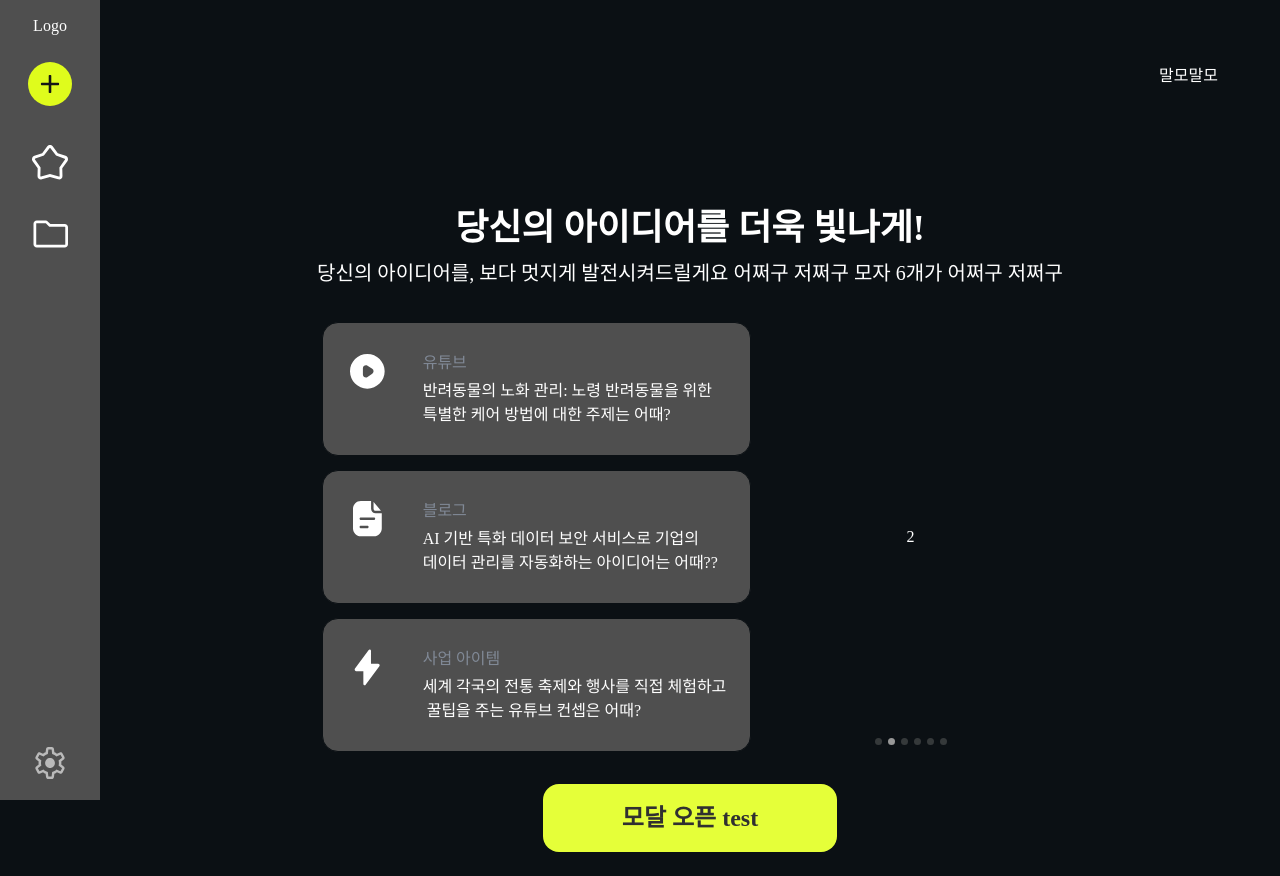
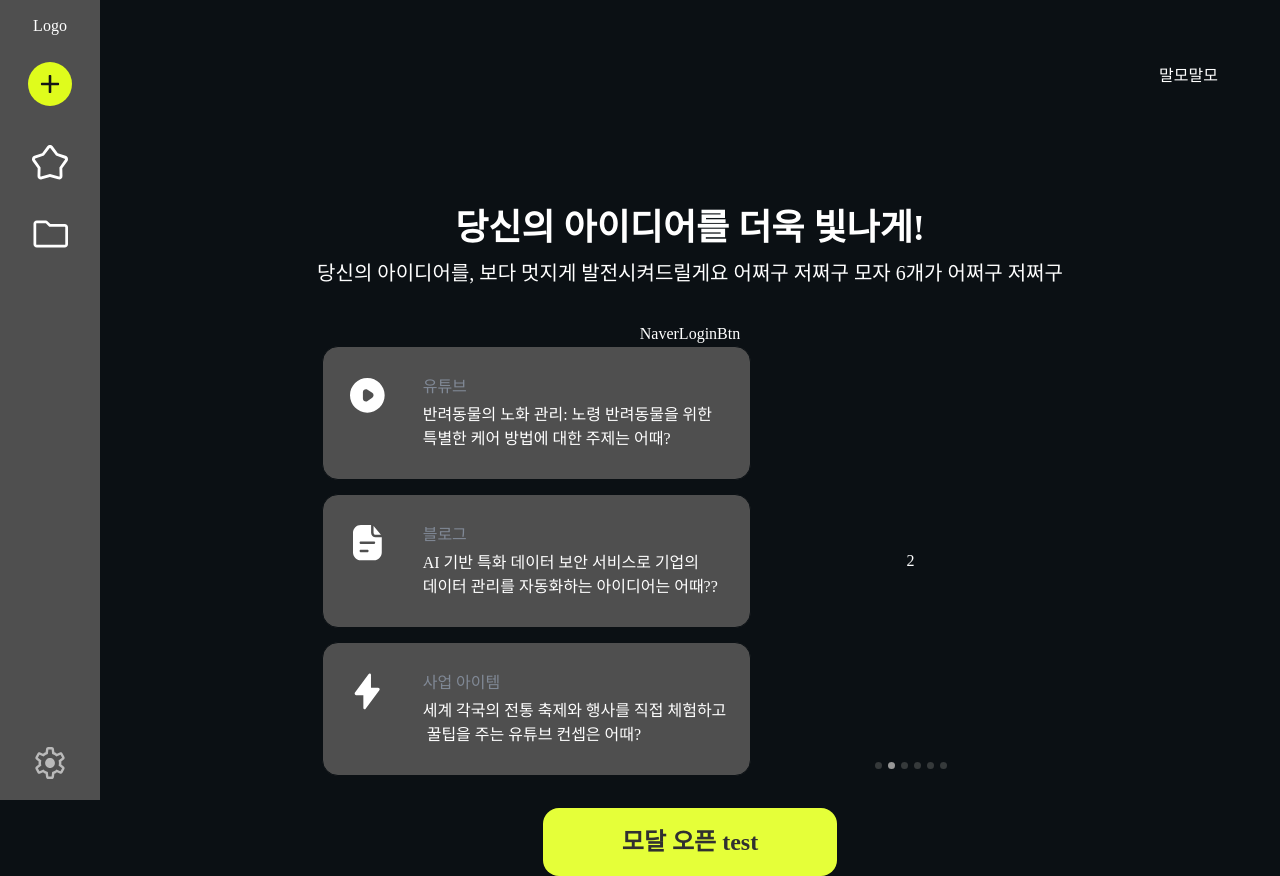
Before and after one commit to munseunggyu/malmo, a Next.js app: page / in a window 1280 px wide. Before the commit the page ends 852 px from the top, so only its background shows below. Built offline with nearby package versions, Linux system fonts and the light colour scheme; no server answers; a web font is replaced by a local one.

Commit message:
test: test를 위한 네이버 로그인 버튼 추가

```diff
--- a/src/app/(afterLogin)/_component/LoginAfterFirstView.tsx
+++ b/src/app/(afterLogin)/_component/LoginAfterFirstView.tsx
@@ -7,6 +7,7 @@ import ModalContainer from "@/components/ui/ModalContainer";
 import ChatModal from "@/components/ChatModal";
 import { useModal } from "@/hook/useModal";
 import Button from "@/components/ui/Button";
+import NaverLoginBtn from "@/components/NaverLoginBtn";
 
 export default function LoginAfterFirstView() {
   const { openModal, handleCloseModal, handleOpenMoal } = useModal();
@@ -20,6 +21,7 @@ export default function LoginAfterFirstView() {
         당신의 아이디어를, 보다 멋지게 발전시켜드릴게요 어쩌구 저쩌구 모자 6개가
         어쩌구 저쩌구
       </p>
+      <NaverLoginBtn />
       <div className='flex gap-x-[12px]'>
         <GuideGrid />
         <CarouselUi containerClass={"w-[295px] "}>
```
